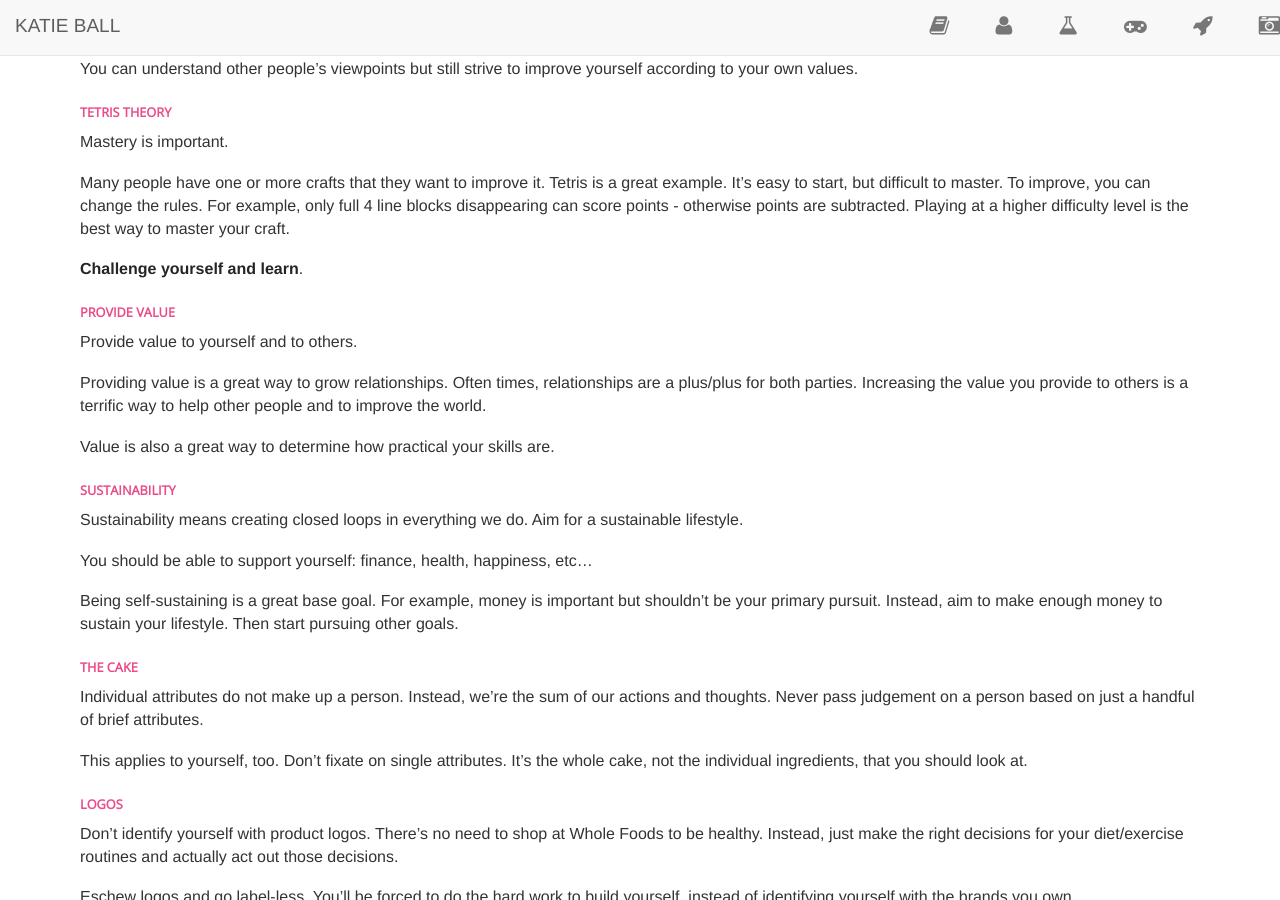
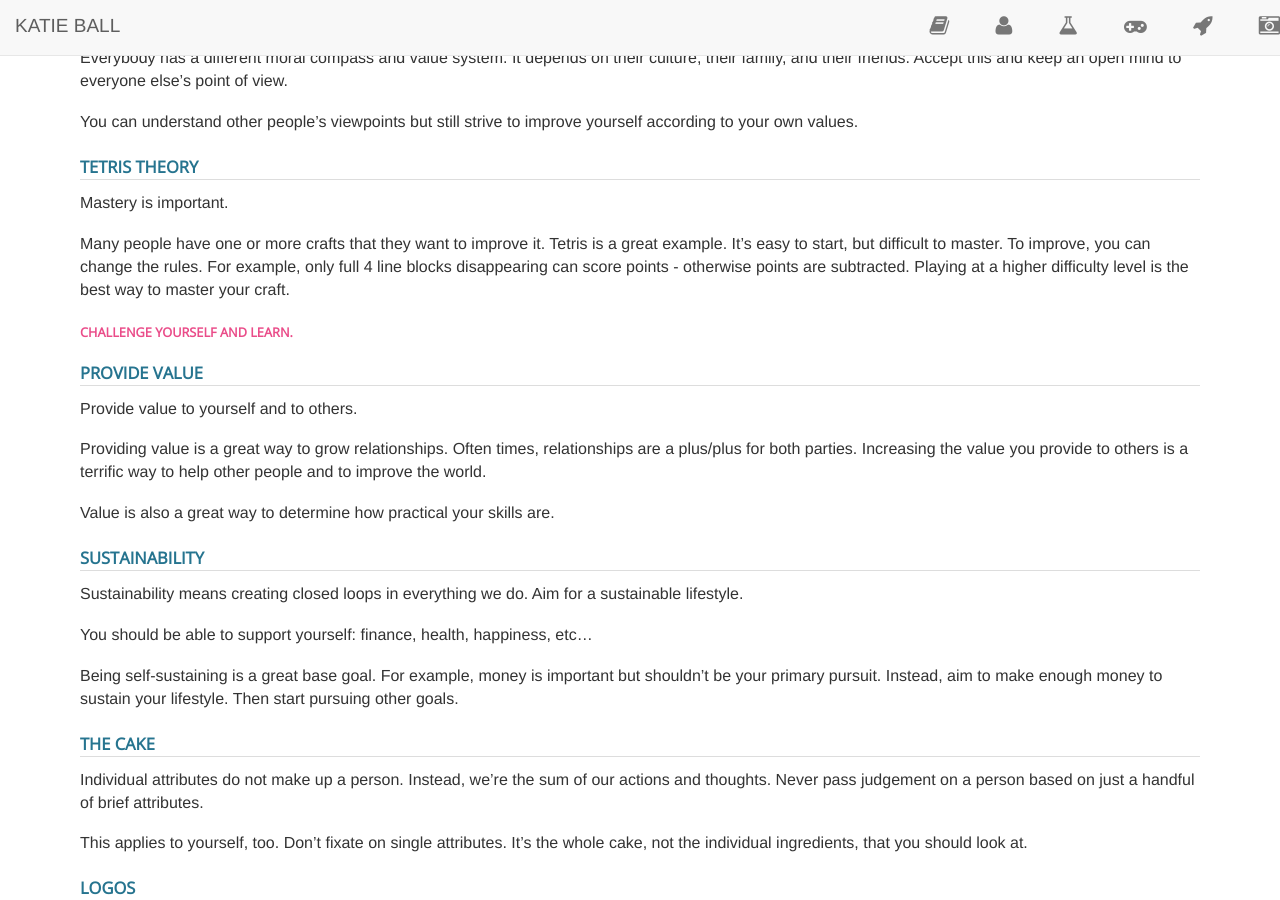
Before and after one commit to roachhd/roachhd.github.io, a Jekyll site: the page built from breathe/act-accordingly/index.md, in a window 1280 px wide and 900 px high, scrolled down 1080 px. Built offline with Jekyll 4.4.1, drawn with Linux system fonts in a browser that asks for light colours; nearby versions of some CDN libraries; comment, search, counter and statistics services are not loaded.

```diff
--- a/breathe/act-accordingly/index.md
+++ b/breathe/act-accordingly/index.md
@@ -3,9 +3,9 @@ layout: inner
 title: Life&#58; Act Accordingly
 comments: false
 ---
-###### A practical philosophy book (less intellectual and more framework for decisions) by Colin Wright.
+### A practical philosophy book (less intellectual and more framework for decisions) by Colin Wright.
 
-### You Only Live Once
+#### You Only Live Once
 
 > You have exactly one life in which to do everything you will ever do.
 > Act accordingly.
@@ -13,7 +13,7 @@ comments: false
 Act accordingly means different things to different people, whether that's jumping out of planes or
 reading fiction. The philosophy is meant to guide you to refocus on what's personally important.
 
-### Freedom as a Focus
+#### Freedom as a Focus
 
 Work towards increasing your level of freedom to have more options available to yourself. Then use
 the current context to make the best decisions.
@@ -21,7 +21,7 @@ the current context to make the best decisions.
 The best rules will increase your level of freedom. They'll guide you instead of forcing an option
 onto you.
 
-### It's Not About Being Selfish
+#### It's Not About Being Selfish
 
 Self improvement isn't being selfish or lazy. It's not noble to work 100 hours a week if the same
 outcome can be done in 40 hours. So even if your lifestyle is more comfortable than most, it doesn't
@@ -29,7 +29,7 @@ mean you're selfish for wanting to improve it further.
 
 Focus on what's important to you. Everyone has different priorities and tastes.
 
-### Let's Fail Until We Don't
+#### Let's Fail Until We Don't
 
 >Failure is just a step along the way to success.
 
@@ -40,7 +40,7 @@ to achieve most goals.
 
 What distinguishes successful people from others? They didn't stop.
 
-### On Confidence
+#### On Confidence
 
 Confidence means knowing our value, but being aware of how much you have left to learn too.
 Ignorance is a temporary affliction - fix it by asking questions.
@@ -50,21 +50,21 @@ contrary, after which you'd be confident enough to change your beliefs.
 
 Also means no need to prove yourself, enjoying what you have, but striving for more.
 
-### Campsite Rule
+#### Campsite Rule
 
 Leave the world in a better place than how you found it. The Campsite Rule gives a good basic
 purpose for everyone's life.
 
 Stop doing the bad stuff and start doing more good stuff.
 
-### Personal Relativism
+#### Personal Relativism
 
 Everybody has a different moral compass and value system. It depends on their culture, their family, and their friends. Accept this and keep an open mind to everyone else's point of view.
 
 You can understand other people's viewpoints but still strive to improve yourself according to your
 own values.
 
-### Tetris Theory
+#### Tetris Theory
 
 Mastery is important.
 
@@ -72,9 +72,9 @@ Many people have one or more crafts that they want to improve it. Tetris is a gr
 easy to start, but difficult to master. To improve, you can change the rules. For example, only full
 4 line blocks disappearing can score points - otherwise points are subtracted. Playing at a higher difficulty level is the best way to master your craft.
 
-**Challenge yourself and learn**.
+### Challenge yourself and learn.
 
-### Provide Value
+#### Provide Value
 
 Provide value to yourself and to others.
 
@@ -82,7 +82,7 @@ Providing value is a great way to grow relationships. Often times, relationships
 
 Value is also a great way to determine how practical your skills are.
 
-### Sustainability
+#### Sustainability
 
 Sustainability means creating closed loops in everything we do. Aim for a sustainable lifestyle.
 
@@ -90,22 +90,22 @@ You should be able to support yourself: finance, health, happiness, etc...
 
 Being self-sustaining is a great base goal. For example, money is important but shouldn't be your primary pursuit. Instead, aim to make enough money to sustain your lifestyle. Then start pursuing other goals.
 
-### The Cake
+#### The Cake
 
 Individual attributes do not make up a person. Instead, we're the sum of our actions and thoughts. Never pass judgement on a person based on just a handful of brief attributes.
 
 This applies to yourself, too. Don't fixate on single attributes. It's the whole cake, not the individual ingredients, that you should look at.
 
-### Logos
+#### Logos
 
 Don't identify yourself with product logos. There's no need to shop at Whole Foods to be healthy. Instead, just make the right decisions for your diet/exercise routines and actually act out those decisions.
 
 Eschew logos and go label-less. You'll be forced to do the hard work to build yourself, instead of identifying yourself with the brands you own.
 
-### Lifspeki
+#### Lifspeki
 
 Lifespeki is Icelandic for "the practical philosophy by which one lives their life".
 
 It's good to have a philosophy - a framework to make decisions by. But don't just blindly follow someone's already established philosophy. Build your own! Continually improve it as time goes on.
 
-###### Live by the ideals and concepts that you see fit for yourself.
+### Live by the ideals and concepts that you see fit for yourself.
```
